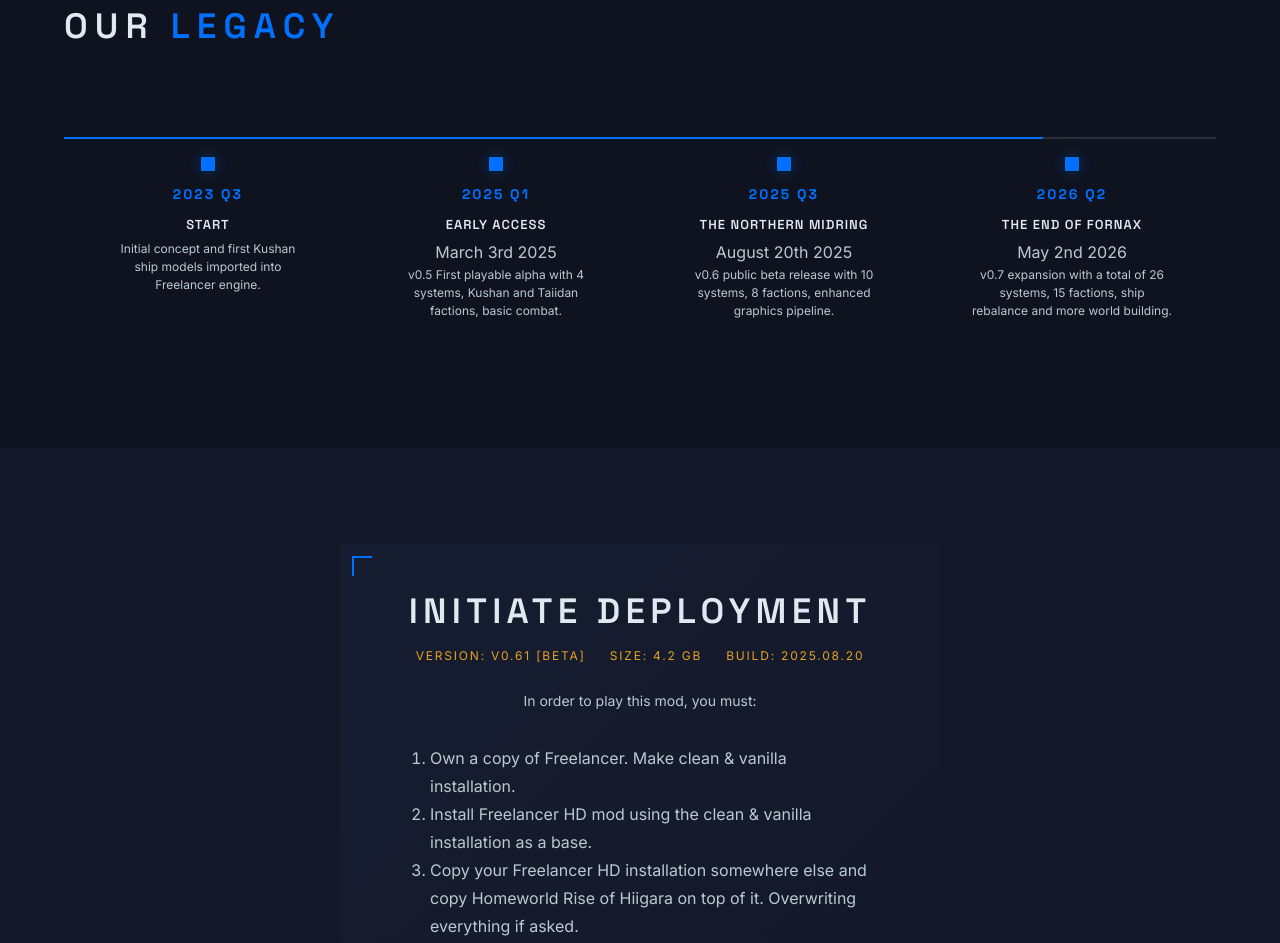
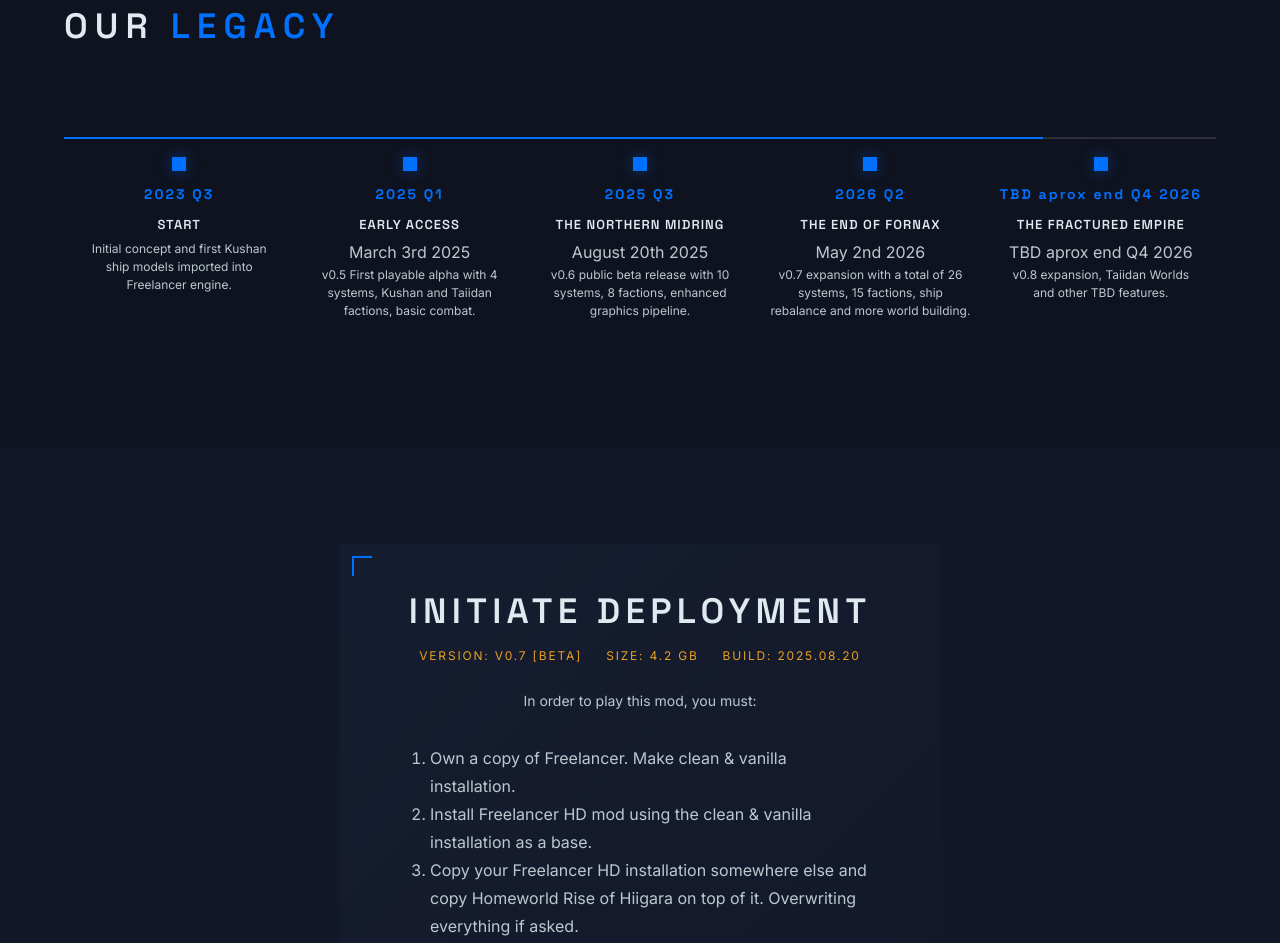
Before and after one commit to josbyte/Rise-of-Hiigara-website, a plain HTML site: page index.html in a window 1280 px wide. Shown: the part 3641-4584 px from the top of the page. Drawn offline with Linux system fonts and the light colour scheme; no server answers.

Commit message:
update index

```diff
--- a/index.html
+++ b/index.html
@@ -348,6 +348,15 @@
               <p>v0.7 expansion with a total of 26 systems, 15 factions, ship rebalance and more world building.</p>
             </div>
           </div>
+          <div class="hw-timeline-item" data-year="2025">
+            <div class="hw-timeline-dot"></div>
+            <div class="hw-timeline-year">TBD aprox end Q4 2026</div>
+            <div class="hw-timeline-content">
+              <h4>The Fractured Empire</h4>
+              <div class="hw-timeline-content">TBD aprox end Q4 2026</div>
+              <p>v0.8 expansion, Taiidan Worlds and other TBD features.</p>
+            </div>
+          </div>
         </div>
       </div>
     </section>
@@ -358,7 +367,7 @@
         <div class="hw-download-panel">
           <h2>Initiate <span class="accent">Deployment</span></h2>
           <div class="hw-download-meta">
-            <span>Version: v0.61 [Beta]</span>
+            <span>Version: v0.7 [Beta]</span>
             <span>Size: 4.2 GB</span>
             <span>Build: 2025.08.20</span>
           </div>
@@ -405,7 +414,7 @@
         <!-- Stats bar -->
         <div class="hw-stats-bar">
           <div class="hw-stat">
-            <div class="hw-stat-value">650+</div>
+            <div class="hw-stat-value">700+</div>
             <div class="hw-stat-label">Downloads</div>
           </div>
           <div class="hw-stat">
```
